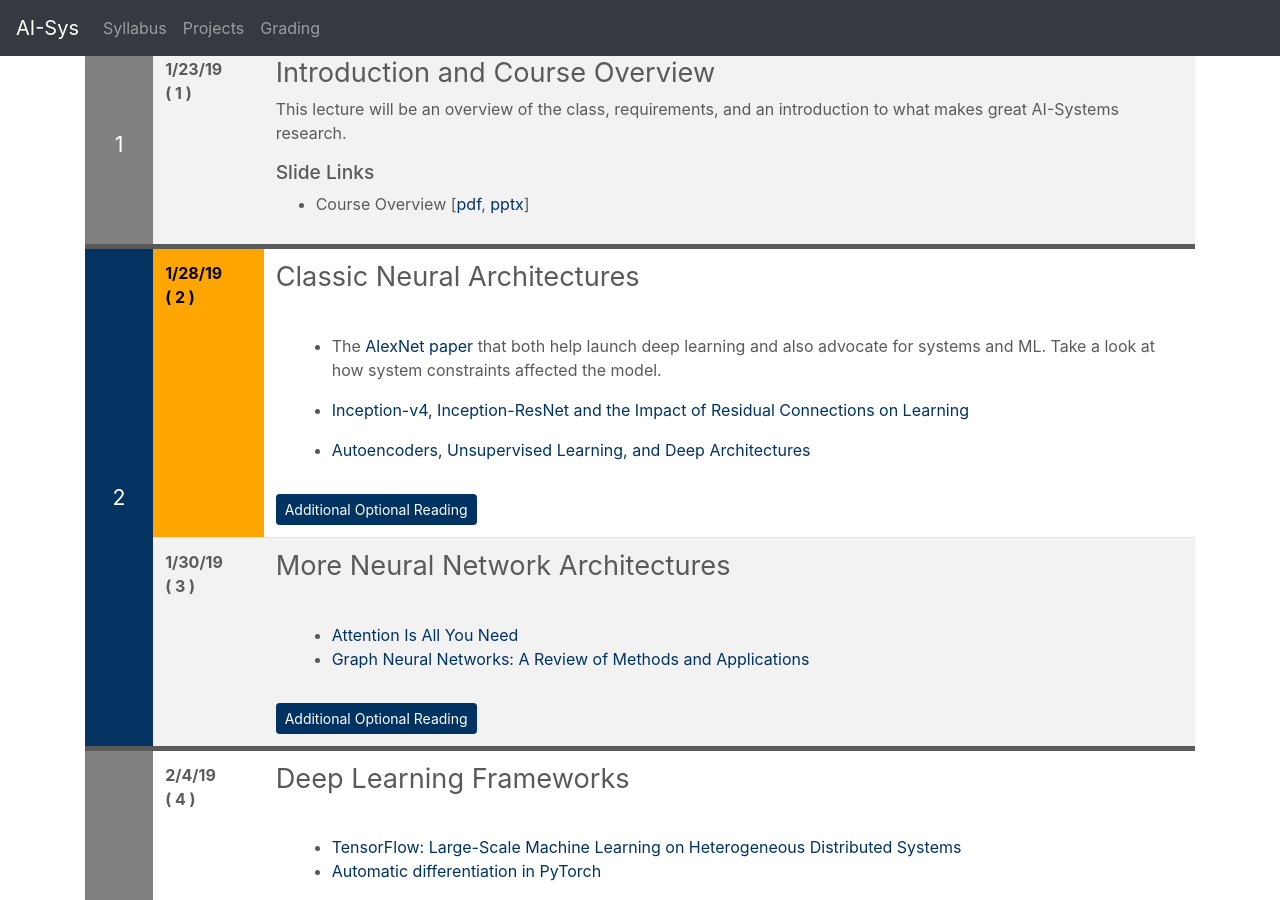
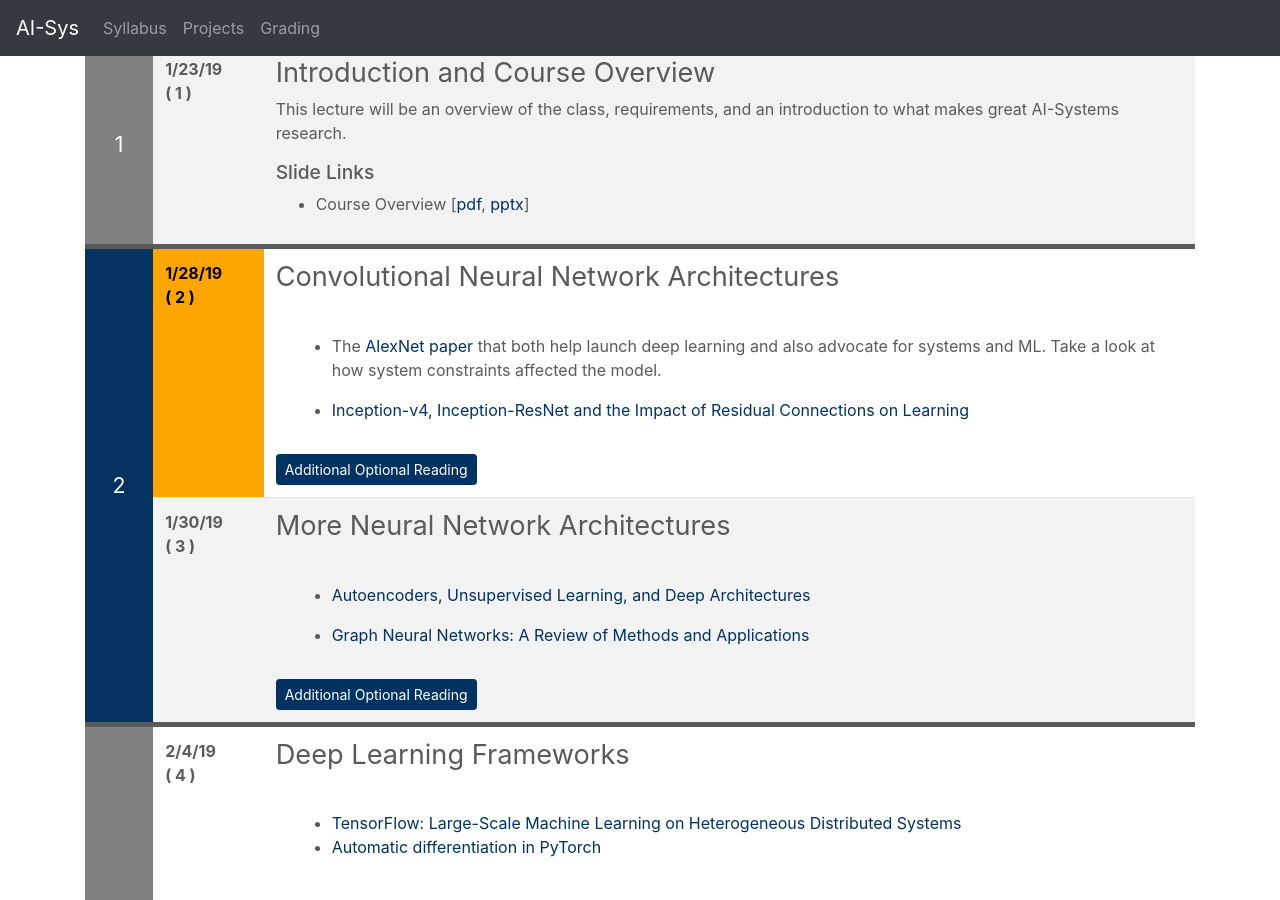
Before and after one commit to ucbrise/cs294-ai-sys-sp19, a Jekyll site: the page built from index.md, in a window 1280 px wide and 900 px high, scrolled down 954 px. Built offline with Jekyll 4.4.1, drawn with Linux system fonts in a browser that asks for light colours; nearby versions of some CDN libraries; our own code applies the rules of GitHub Pages for plain Markdown files; part of the change alters nothing that is shown.

Commit message:
updating the schedule

```diff
--- a/index.md
+++ b/index.md
@@ -109,7 +109,7 @@ This lecture will be an overview of the class, requirements, and an introduction
 
 
 {% include syllabus_entry %}
-## Classic Neural Architectures
+## Convolutional Neural Network Architectures
 
 <div class="summary" markdown="1"> </div>
 <div class="reading">
@@ -120,7 +120,6 @@ This lecture will be an overview of the class, requirements, and an introduction
 
 * [Inception-v4, Inception-ResNet and the Impact of Residual Connections on Learning](https://arxiv.org/abs/1602.07261)
 
-* [Autoencoders, Unsupervised Learning, and Deep Architectures](http://proceedings.mlr.press/v27/baldi12a/baldi12a.pdf)
 
 </div>
 <div class="optional_reading" markdown="1">
@@ -131,17 +130,6 @@ This lecture will be an overview of the class, requirements, and an introduction
 * Much of contemporary computer vision can be traced back to the original [LeNet paper](http://yann.lecun.com/exdb/publis/pdf/lecun-01a.pdf) and it's corresponding [90's era website](http://yann.lecun.com/exdb/lenet/).
 * There is a line of work that builds on [residual networks](https://arxiv.org/abs/1512.03385) starting with [Highway Networks](https://arxiv.org/abs/1505.00387), then [Densely Connected Convolutional Networks](https://arxiv.org/abs/1608.06993), and then more recently [Deep Layer Aggregation](https://arxiv.org/abs/1707.06484).  This [blog post](https://towardsdatascience.com/an-overview-of-resnet-and-its-variants-5281e2f56035) provides a nice overview.
 
-
-### Recurrent Neural Networks
-
-* Andrej Karpathy has an excellent overview [blog post](http://karpathy.github.io/2015/05/21/rnn-effectiveness/) on RNNs.
-* Chris Olah has a [well illustrated overview of LSTMs](http://colah.github.io/posts/2015-08-Understanding-LSTMs/).
-
-
-### Auto-Encoders
-
-* An excellent [Survey on Autoencoders](https://www.doc.ic.ac.uk/~js4416/163/website/)
-* Original work on auto-encoders [Learning Internal Representations by Error Propagation](https://ieeexplore.ieee.org/document/6302929) by Rumelhart and McClelland.
 
 
 
@@ -172,11 +160,31 @@ This lecture will be an overview of the class, requirements, and an introduction
 <div class="reading">
 <div class="required_reading" markdown="1">
 
-* [Attention Is All You Need](https://arxiv.org/pdf/1706.03762.pdf)
+
+* [Autoencoders, Unsupervised Learning, and Deep Architectures](http://proceedings.mlr.press/v27/baldi12a/baldi12a.pdf)
+
+
 * [Graph Neural Networks: A Review of Methods and Applications](https://arxiv.org/pdf/1812.08434.pdf)
 
 </div>
 <div class="optional_reading" markdown="1">
+
+### Language Networks:
+* [Attention Is All You Need](https://arxiv.org/pdf/1706.03762.pdf)
+
+
+
+### Recurrent Neural Networks
+
+* Andrej Karpathy has an excellent overview [blog post](http://karpathy.github.io/2015/05/21/rnn-effectiveness/) on RNNs.
+* Chris Olah has a [well illustrated overview of LSTMs](http://colah.github.io/posts/2015-08-Understanding-LSTMs/).
+
+
+### Auto-Encoders
+
+* An excellent [Survey on Autoencoders](https://www.doc.ic.ac.uk/~js4416/163/website/)
+* Original work on auto-encoders [Learning Internal Representations by Error Propagation](https://ieeexplore.ieee.org/document/6302929) by Rumelhart and McClelland.
+
 
 ### Capsule Networks
 * A nice [overview](https://medium.com/ai³-theory-practice-business/understanding-hintons-capsule-networks-part-i-intuition-b4b559d1159b) of Capsule networks.
```
